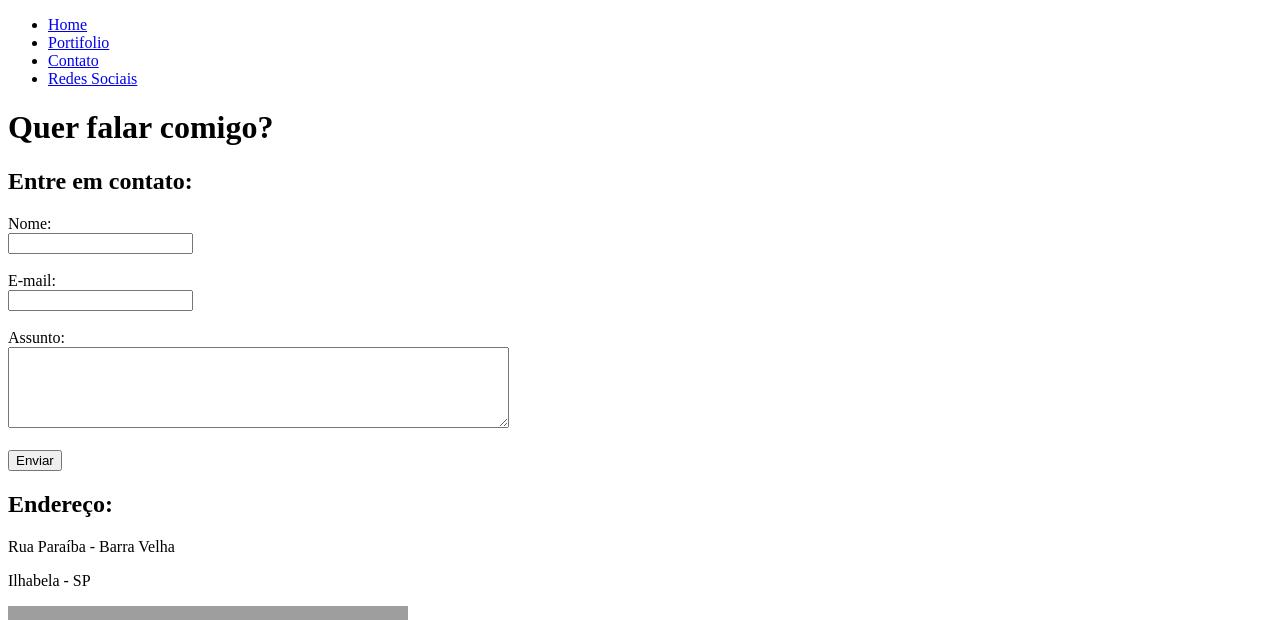
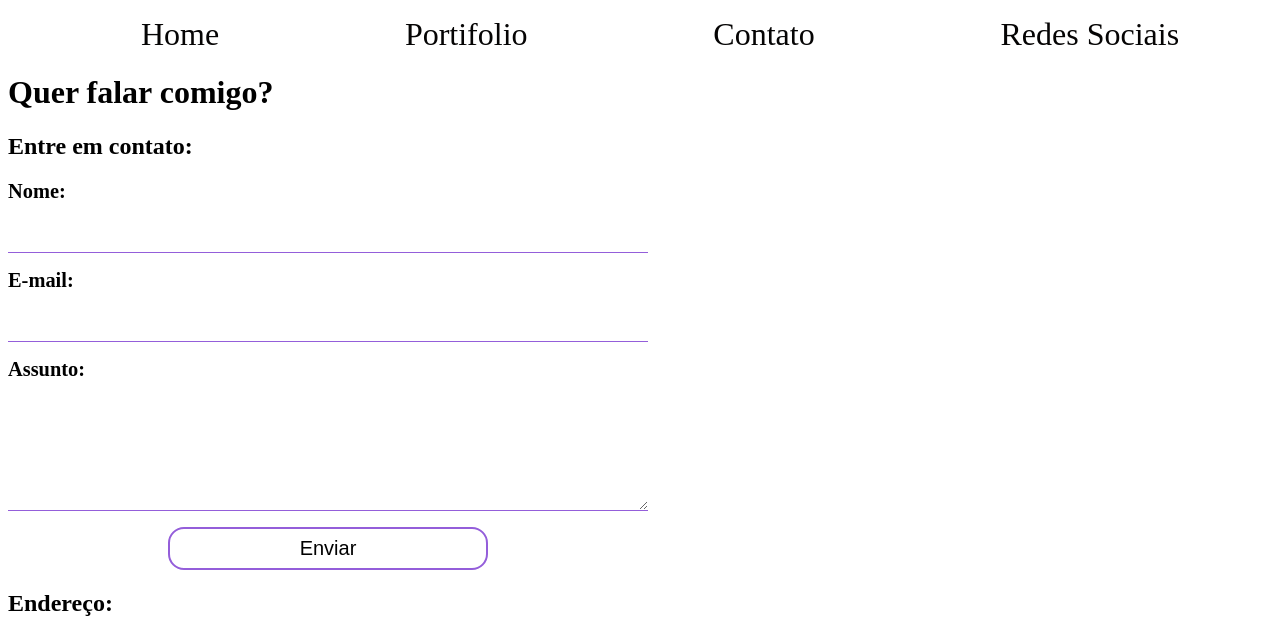
Before and after one commit to ymilharal/Fundamentos-Web, a plain HTML site: page contato.html in a window 1280 px wide. Shown: the top 620 px of the page. Drawn offline with Linux system fonts and the light colour scheme; grey boxes are pictures that could not be loaded.

Commit message:
Estilizando pagina contato

```diff
--- /dev/null
+++ b/assets/css/style.css
@@ -0,0 +1,56 @@
+.menu {
+    display: flex;
+    justify-content: space-around;
+    list-style: none;
+}
+
+.links {
+    font-size: 2rem;
+    text-decoration: none;
+    color: rgb(5, 4, 4);
+}
+.links:hover{
+    text-decoration: underline;
+    color: rgb(64, 139, 139);
+}
+
+form {
+    display: flex;
+    flex-direction: column;
+    align-items: center;
+    width: 50vw;
+    padding: ;
+}
+
+.campo {
+    display: flex;
+    flex-direction: column;
+    margin: 0 0 1rem 0;
+    width: 100%;
+}
+.campo label {
+    font-size: 1.275rem;
+    font-weight: bold;
+    margin-bottom: 5px;
+}
+
+.campo input, .campo textarea {
+    padding: 0.5rem;
+    font-size: 1.5rem;
+    border: 0;
+    border-bottom: 1px solid #945eda;
+}
+
+button {
+    width: 50%;
+    padding: .5rem;
+    font-size: 1.250rem;
+    border-radius: 1rem;
+    border: 2px solid #945eda;
+    background: transparent;
+    transition: 0.5s;
+}
+
+button:hover {
+    background: #945eda;
+}
--- a/contato.html
+++ b/contato.html
@@ -5,29 +5,32 @@
     <meta http-equiv="X-UA-Compatible" content="IE=edge">
     <meta name="viewport" content="width=device-width, initial-scale=1.0">
     <title>Contato</title>
+    <link rel="stylesheet" href="./assets/css/style.css">
 </head>
 <body>
-    <ul>
-        <li><a href="index.html">Home</a></li>
-        <li><a href="https://github.com/ymilharal" target = "_blank">Portifolio</a></li>
-        <li><a href="contato.html">Contato</a></li>
-        <li><a href="redessociais.html">Redes Sociais</a></li>
+    <nav>
+    <ul class="menu">
+        <li><a href="index.html" class='links'>Home</a></li>
+        <li><a href="https://github.com/ymilharal" class='links' target = "_blank">Portifolio</a></li>
+        <li><a href="contato.html" class='links'>Contato</a></li>
+        <li><a href="redessociais.html" class='links'>Redes Sociais</a></li>
     </ul>
+    </nav>
     <h1>Quer falar comigo?</h1>
     <h2>Entre em contato:</h2>
     <form>
-        <label for="nome">Nome:</label> <br>
+        <div class="campo">
+        <label for="nome">Nome:</label>
         <input type="text" id="nome">
-    <br>
-    <br>
-        <label for="email">E-mail:</label> <br>
+    </div>
+    <div class="campo">
+        <label for="email">E-mail:</label>
         <input type="email" id="email">
-    <br>
-    <br>
-        <label for="assunto">Assunto:</label> <br>
-        <textarea name="assunto" id="assunto" cols="60" rows="5"></textarea>
-    <br>
-    <br>
+    </div>
+        <div class="campo">
+        <label for="assunto">Assunto:</label>
+        <textarea name="assunto" id="assunto" cols="50" rows="4"></textarea>
+    </div>
         <button>Enviar</button>
     </form>
     <h2>Endereço:</h2>
```
